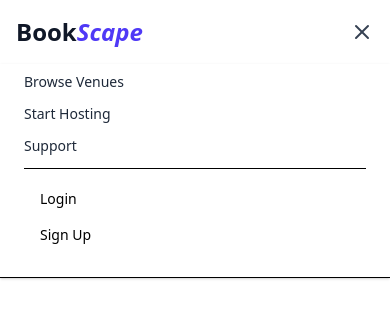
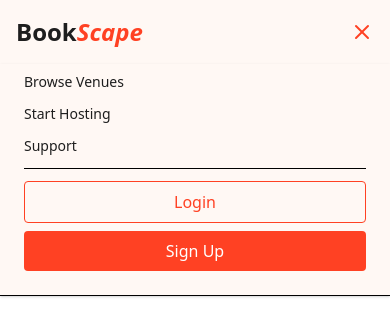
Before and after one commit to AbdullaAlHarun/Bookscape, a React (Vite) app: page / in a window 390 px wide. Both pictures are taken after a click on the button "Toggle menu". Shown: the top 336 px of the page. Built offline with nearby package versions, Linux system fonts and the light colour scheme; the HTML template or start-up script is replaced by a standard one.

Commit message:
Redesign: Updated responsive navbar with new color scheme

```diff
--- a/src/components/common/Navbar.jsx
+++ b/src/components/common/Navbar.jsx
@@ -16,11 +16,12 @@ export default function Navbar() {
   const [profileOpen, setProfileOpen] = useState(false);
 
   return (
-    <header className="bg-white shadow-sm border-b">
+    <header className="bg-[#fff8f4] shadow-sm border-b">
       <div className="max-w-7xl mx-auto px-4 sm:px-6 lg:px-8">
         <div className="flex justify-between items-center h-16">
-          <Link to="/" className="text-2xl font-bold text-gray-900">
-            Book<span className="italic text-indigo-600">Scape</span>
+          {/* Logo */}
+          <Link to="/" className="text-2xl font-bold text-[#1e1e1e]">
+            Book<span className="italic text-[#ff4123]">Scape</span>
           </Link>
 
           {/* Desktop Nav */}
@@ -31,7 +32,9 @@ export default function Navbar() {
                 to={link.path}
                 className={({ isActive }) =>
                   `text-sm font-medium transition-colors ${
-                    isActive ? "text-indigo-600" : "text-gray-700 hover:text-indigo-500"
+                    isActive
+                      ? "text-[#ff4123]"
+                      : "text-[#1e1e1e] hover:text-[#ff4123]"
                   }`
                 }
               >
@@ -48,12 +51,12 @@ export default function Navbar() {
                 {isLoggedIn ? (
                   <>
                     <img src={user.avatar} alt="Avatar" className="w-8 h-8 rounded-full" />
-                    <span className="text-sm text-gray-800">{user.name}</span>
+                    <span className="text-sm text-[#1e1e1e]">{user.name}</span>
                   </>
                 ) : (
                   <>
-                    <FiUser className="text-xl text-gray-700" />
-                    <span className="text-sm text-gray-700">Profile</span>
+                    <FiUser className="text-xl text-[#1e1e1e]" />
+                    <span className="text-sm text-[#1e1e1e]">Profile</span>
                   </>
                 )}
               </button>
@@ -62,13 +65,32 @@ export default function Navbar() {
                 <div className="absolute right-0 mt-2 w-40 bg-white border shadow rounded py-2 z-50">
                   {!isLoggedIn ? (
                     <>
-                      <Link to="/login" className="block px-4 py-2 hover:bg-gray-100">Login</Link>
-                      <Link to="/register" className="block px-4 py-2 hover:bg-gray-100">Sign Up</Link>
+                      <Link
+                        to="/login"
+                        className="block px-4 py-2 text-sm text-[#ff4123] hover:bg-[#fff0eb]"
+                      >
+                        Login
+                      </Link>
+                      <Link
+                        to="/register"
+                        className="block px-4 py-2 text-sm text-white bg-[#ff4123] hover:bg-[#e1371c] rounded mx-2 text-center"
+                      >
+                        Sign Up
+                      </Link>
                     </>
                   ) : (
                     <>
-                      <Link to="/profile" className="block px-4 py-2 hover:bg-gray-100">Profile</Link>
-                      <button className="w-full text-left px-4 py-2 hover:bg-gray-100">Logout</button>
+                      <Link
+                        to="/profile"
+                        className="block px-4 py-2 text-sm hover:bg-[#fff0eb]"
+                      >
+                        Profile
+                      </Link>
+                      <button
+                        className="w-full text-left px-4 py-2 text-sm text-red-600 hover:bg-[#fff0eb]"
+                      >
+                        Logout
+                      </button>
                     </>
                   )}
                 </div>
@@ -78,7 +100,7 @@ export default function Navbar() {
 
           {/* Mobile Toggle */}
           <button
-            className="md:hidden text-2xl text-gray-700"
+            className="md:hidden text-2xl text-[#ff4123]"
             onClick={() => setMenuOpen(!menuOpen)}
             aria-label="Toggle menu"
           >
@@ -89,29 +111,52 @@ export default function Navbar() {
 
       {/* Mobile Menu */}
       {menuOpen && (
-        <div className="md:hidden bg-white px-6 pb-6 pt-2 shadow">
+        <div className="md:hidden bg-[#fff8f4] px-6 pb-6 pt-2 shadow">
           <div className="flex flex-col space-y-3">
             {navLinks.map((link) => (
               <NavLink
                 key={link.name}
                 to={link.path}
-                className="text-sm font-medium text-gray-800 hover:text-indigo-600"
+                className="text-sm font-medium text-[#1e1e1e] hover:text-[#ff4123]"
                 onClick={() => setMenuOpen(false)}
               >
                 {link.name}
               </NavLink>
             ))}
 
-            <div className="border-t pt-3">
+            <div className="border-t pt-3 space-y-2">
               {!isLoggedIn ? (
                 <>
-                  <Link to="/login" className="block px-4 py-2 text-sm hover:bg-gray-100" onClick={() => setMenuOpen(false)}>Login</Link>
-                  <Link to="/register" className="block px-4 py-2 text-sm hover:bg-gray-100" onClick={() => setMenuOpen(false)}>Sign Up</Link>
+                  <Link
+                    to="/login"
+                    className="block w-full text-center border border-[#ff4123] text-[#ff4123] font-medium py-2 rounded hover:bg-[#fff0eb]"
+                    onClick={() => setMenuOpen(false)}
+                  >
+                    Login
+                  </Link>
+                  <Link
+                    to="/register"
+                    className="block w-full text-center bg-[#ff4123] text-white font-medium py-2 rounded hover:bg-[#e1371c]"
+                    onClick={() => setMenuOpen(false)}
+                  >
+                    Sign Up
+                  </Link>
                 </>
               ) : (
                 <>
-                  <Link to="/profile" className="block px-4 py-2 text-sm hover:bg-gray-100" onClick={() => setMenuOpen(false)}>Profile</Link>
-                  <button className="block w-full text-left px-4 py-2 text-sm hover:bg-gray-100" onClick={() => setMenuOpen(false)}>Logout</button>
+                  <Link
+                    to="/profile"
+                    className="block px-4 py-2 text-sm hover:bg-[#fff0eb]"
+                    onClick={() => setMenuOpen(false)}
+                  >
+                    Profile
+                  </Link>
+                  <button
+                    className="block w-full text-left px-4 py-2 text-sm hover:bg-[#fff0eb]"
+                    onClick={() => setMenuOpen(false)}
+                  >
+                    Logout
+                  </button>
                 </>
               )}
             </div>
```
